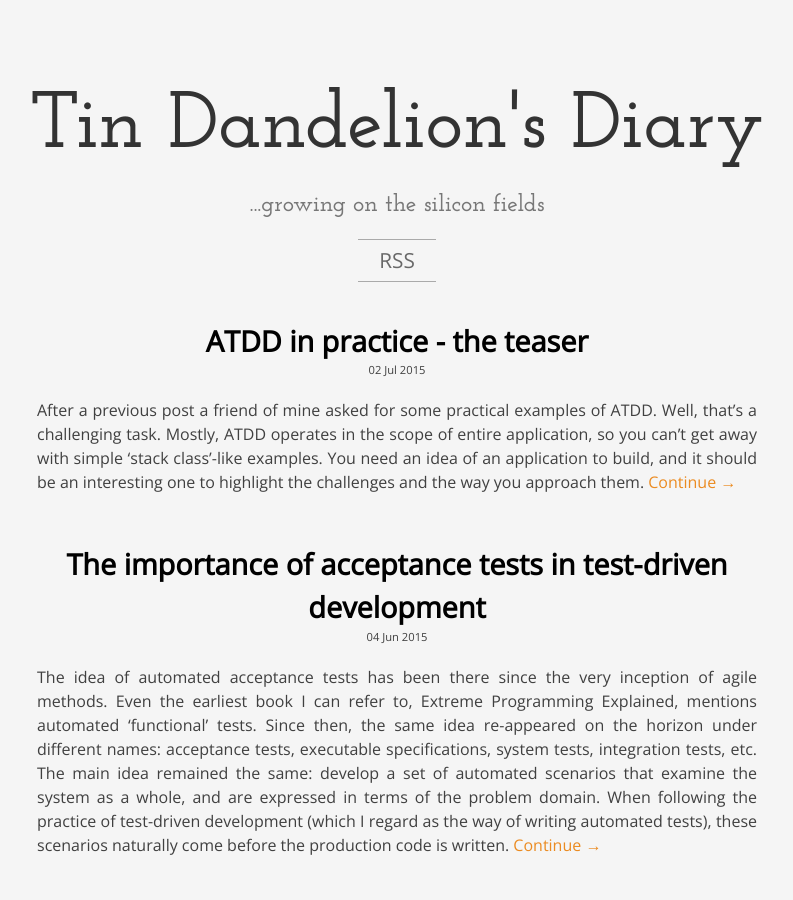
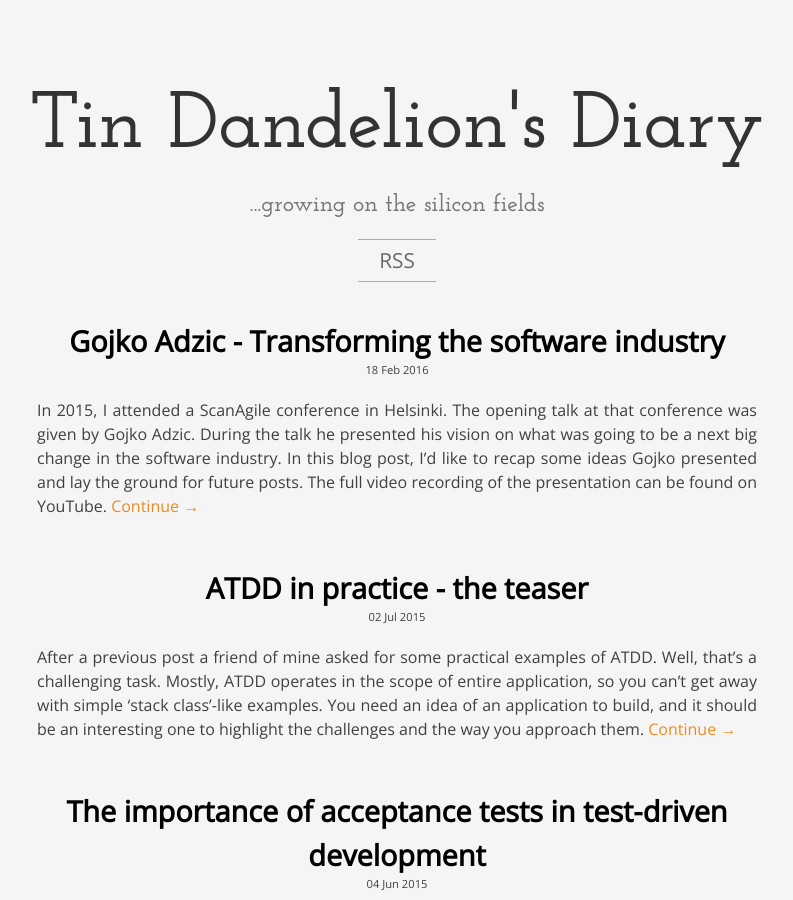
Before and after one commit to tindandelion/tindandelion.github.io, a Jekyll site: the page built from index.html, in a window 1280 px wide and 900 px high. Shown: the whole window, without its empty margins (243-1036 px from the left). Built offline with Jekyll 4.4.1, drawn with Linux system fonts in a browser that asks for light colours; nearby versions of some CDN libraries.

Commit message:
Finished the article on Gojko Adzic talk

```diff
--- a/_drafts/transforming-the-software-industry.md
+++ b/_posts/2016-02-18-transforming-the-software-industry.md
@@ -3,14 +3,14 @@
 title: Gojko Adzic - Transforming the software industry
 ---
 
-*In 2015, I attended a ScanAgile conference in Helsinki. The opening talk in
-this conference was given by [Gojko Adzic][gojko]. In this talk he presented his
-vision on what was going to be a next big change in the software industry. In
-this blog post, I'd like to recap some ideas Gojko presents and lay the ground
-for future posts. The full video recording of the presentation can be found on
-the [YouTube][video-recording].*
+*In 2015, I attended a ScanAgile conference in Helsinki. The opening talk at
+that conference was given by [Gojko Adzic][gojko]. During the talk he presented
+his vision on what was going to be a next big change in the software
+industry. In this blog post, I'd like to recap some ideas Gojko presented and
+lay the ground for future posts. The full video recording of the presentation
+can be found on [YouTube][video-recording].*
 
-# Where we are now - a Factory metaphor
+# Where we are now: the Factory metaphor
 
 Let’s begin with a historical analogy. At the beginning of the industrial era,
 most factory buildings were tall and relatively thin. The reason for such design
@@ -50,18 +50,19 @@
 release happens, with all its attributes like marketing campaign, media events
 and such (*-Fall* phase).
 
-This organization of work is far from ideal. It doesn't really matter that the
-software is implemented in the short increments internally, because the overall
-process is still governed by a traditional big up-front planning and long
-release schedules. Sure, incremental feature implementation helps keep budget
-and time constraints under control, but that's pretty much all we can get from
+This organization of work is a prime example of the Tall Factory Metaphor, and
+it is far from being perfect. It doesn't really matter that the software is
+implemented in the short increments internally, because the overall process is
+still governed by the traditional big up-front planning and long release
+schedules. Sure, incremental feature implementation helps keep budget and time
+constraints under control, but that's pretty much all we can get from
 it. Business still overlooks the opportunities enabled by the fact the
 development team produces releasable product with much higher frequency than the
 business side of the organization can consume.
 
 # Are we moving too fast?
 
-From a technical perspective, agile practices let development teams move very
+From the technical perspective, agile practices let development teams move very
 fast. Continuous delivery enables teams to deliver working software in very
 short cycles. The problem here, however, is that business people generally do
 not want to get the software every two weeks, and there are reasons for their
```
